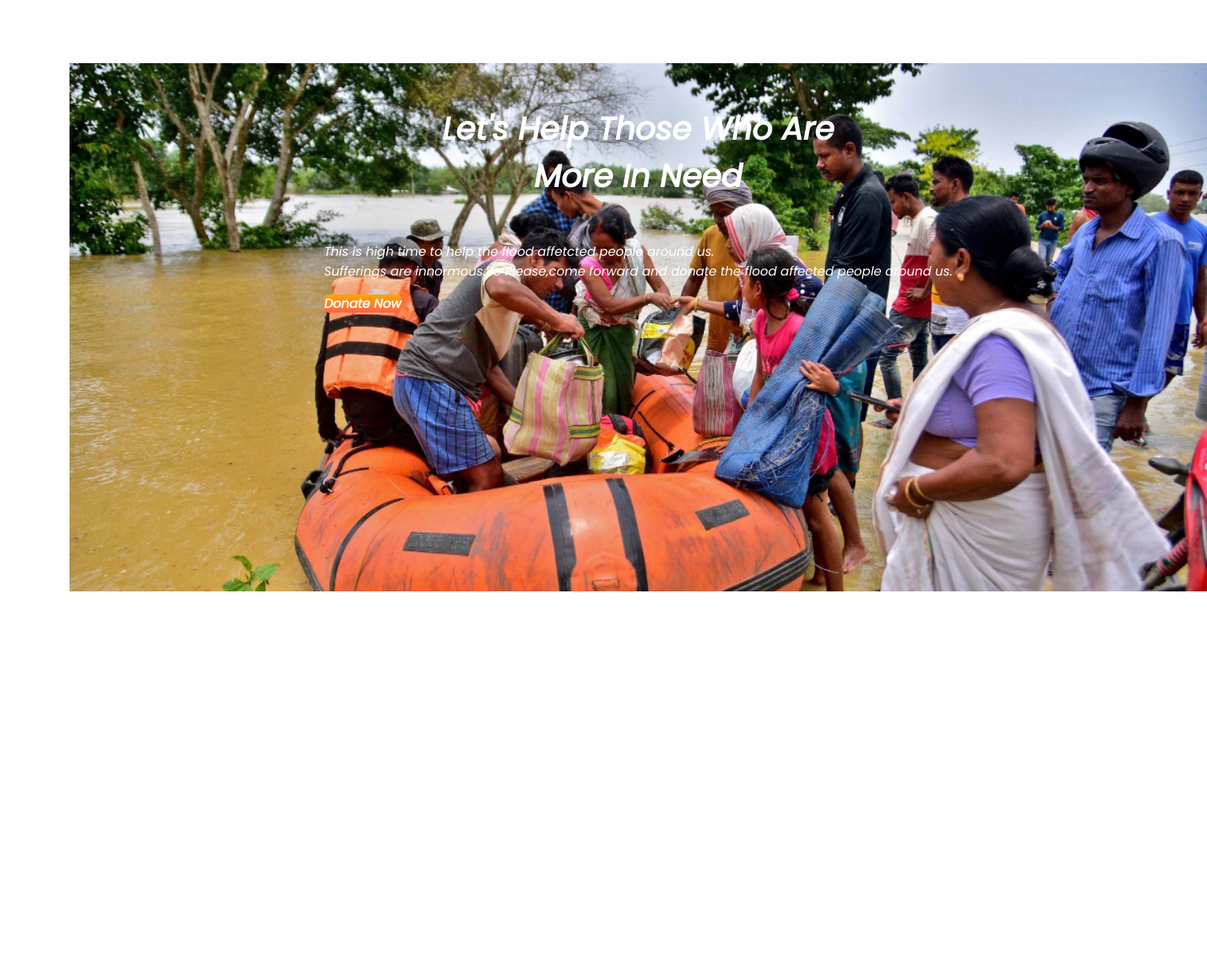
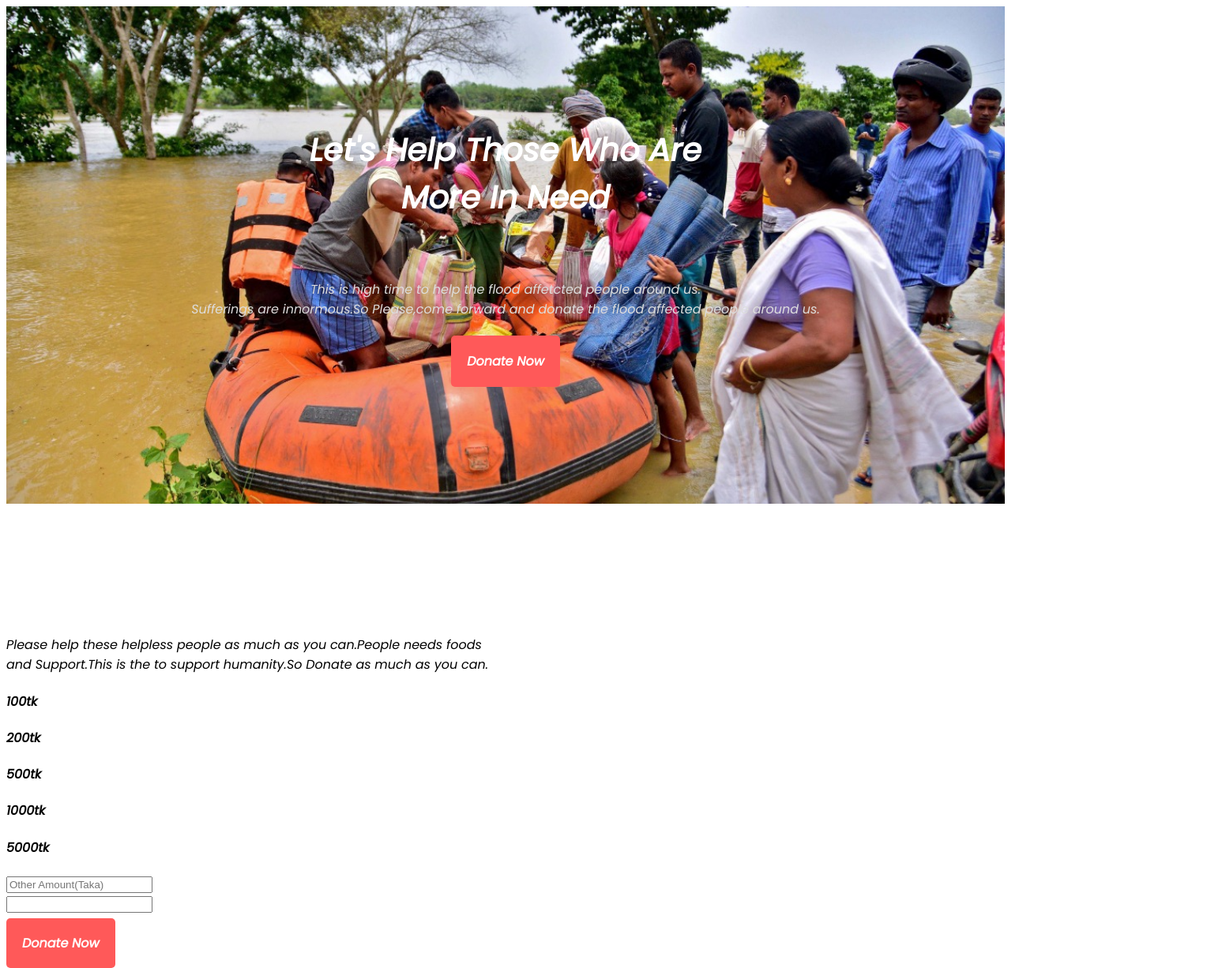
Before and after one commit to ihsan16110/donate-today, a plain HTML site: page index.html in a window 1280 px wide. Shown: the whole page at 79% size, 1528 px wide, since content can reach past the window. Before the commit the page ends 829 px from the top, so only its background shows below. Drawn offline with Linux system fonts and the light colour scheme.

Commit message:
Section-1 almost done

```diff
--- a/index.html
+++ b/index.html
@@ -14,17 +14,76 @@
 </head>
 
 <body>
-    <section class=" top-banner flexible-container">
+    <section class="section-1">
+        <div class="overview">
+            <div class="components">
+                <div class="hedline-1">
+                    <h1>
+                        Let's Help Those Who Are <br><span> More In Need</span>
+                    </h1>
+                </div>
+
+                <div class="details-1">
+                    <p>This is high time to help the flood affetcted people around us. <br><span>Sufferings are
+                            innormous.So
+                            Please,come forward and donate the flood affected people around us.</span>
+                    </p>
+
+                </div>
+
+                <a class="link-button" href="">Donate Now</a>
+            </div>
+
+        </div>
+
+    </section>
+    <section class="section-2">
         <div>
-            <h1>Let's Help Those Who Are <br> More In Need</h1>
-            <p id="top">This is high time to help the flood affetcted people around us. <br> Sufferings are innormous.So
-                Please,come forward and donate the flood affected people around us.</p>
+            <div>
+                <h1>Donate Today</h1>
+            </div>
+            <div>
+                <p>Please help these helpless people as much as you can.People needs foods<br><span> and Support.This is
+                        the to
+                        support
+                        humanity.So Donate as much as you can.</span></p>
+            </div>
+            <div>
+                <div>
+                    <h4>100tk</h4>
+                </div>
+                <div>
+                    <h4>200tk</h4>
+                </div>
+                <div>
+                    <h4>500tk</h4>
+                </div>
+                <div>
+                    <h4>1000tk</h4>
+                </div>
+                <div>
+                    <h4>5000tk</h4>
+                </div>
+            </div>
+
+            <div>
+                <form>
+                    <div>
+                        <input type="text" name="" placeholder="Other Amount(Taka)">
+                    </div>
+                </form>
+            </div>
+
+
+            <input type="text" name="Enter Amount(tk)" id="enter-amount">
+            <br><br>
             <a class="link-button" target="_blank" href="">Donate Now</a>
         </div>
-        <div>
-            <!-- <img src="images/donation5.jpg" alt=""> -->
-        </div>
     </section>
+
+
+
+
 
 
 </body>
--- a/style.css
+++ b/style.css
@@ -1,6 +1,53 @@
+* {
+    scroll-behavior: smooth;
+
+}
+
 body {
     font-family: 'Oswald', sans-serif;
     font-family: 'Poppins', sans-serif;
+}
+
+.section-1 {
+    background-image: url(images/donation5.jpg);
+    background-position: center center;
+    background-repeat: no-repeat;
+    background-size: cover;
+    width: 100;
+    height: 100;
+
+}
+
+.components {
+    display: flex;
+    align-items: center;
+    justify-content: center;
+    flex-direction: column;
+    height: 630px;
+
+}
+
+.components .healine-1 h1 {
+    text-align: center;
+    color: #dddddd;
+    padding: 5px;
+}
+
+.components .details-1 p {
+    text-align: center;
+    color: #dddddd;
+    padding: 5px;
+
+}
+
+.link-button {
+    margin-bottom: 50px;
+    text-decoration: none;
+    background-color: #FF5959;
+    padding: 20px;
+    color: white;
+    font-weight: 700;
+    border-radius: 5px;
 }
 
 h1 {
@@ -12,24 +59,25 @@ h1 {
 
 }
 
+#donate-today {
+    font-size: 40px;
+    color: black;
+    text-align: center;
+    padding: 20px 20px;
+
+}
+
 #top {
     color: white;
 }
 
 .flexible-container {
     display: flex;
-    margin: 80px;
+    margin: 30px 50px;
     justify-content: center;
-    /* align-items: center; */
 }
 
-.link-button {
-    text-decoration: none;
-    background-image: linear-gradient(orange, tomato);
-    padding: 10px 40 px;
-    color: white;
-    font-weight: 700;
-    border-radius: 5px;
+
 
 
 }
@@ -42,3 +90,5 @@ h1 {
     width: 1440px;
     background-position: top;
 }
+
+.middle-section {}
```
